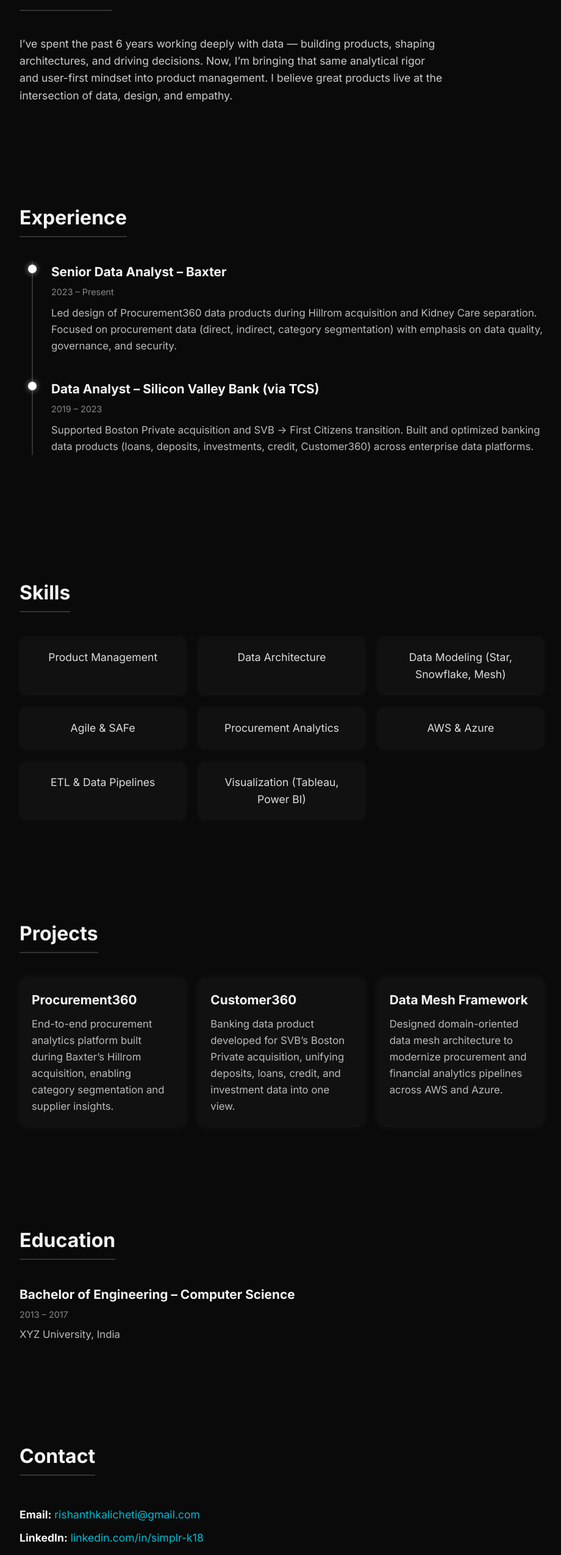
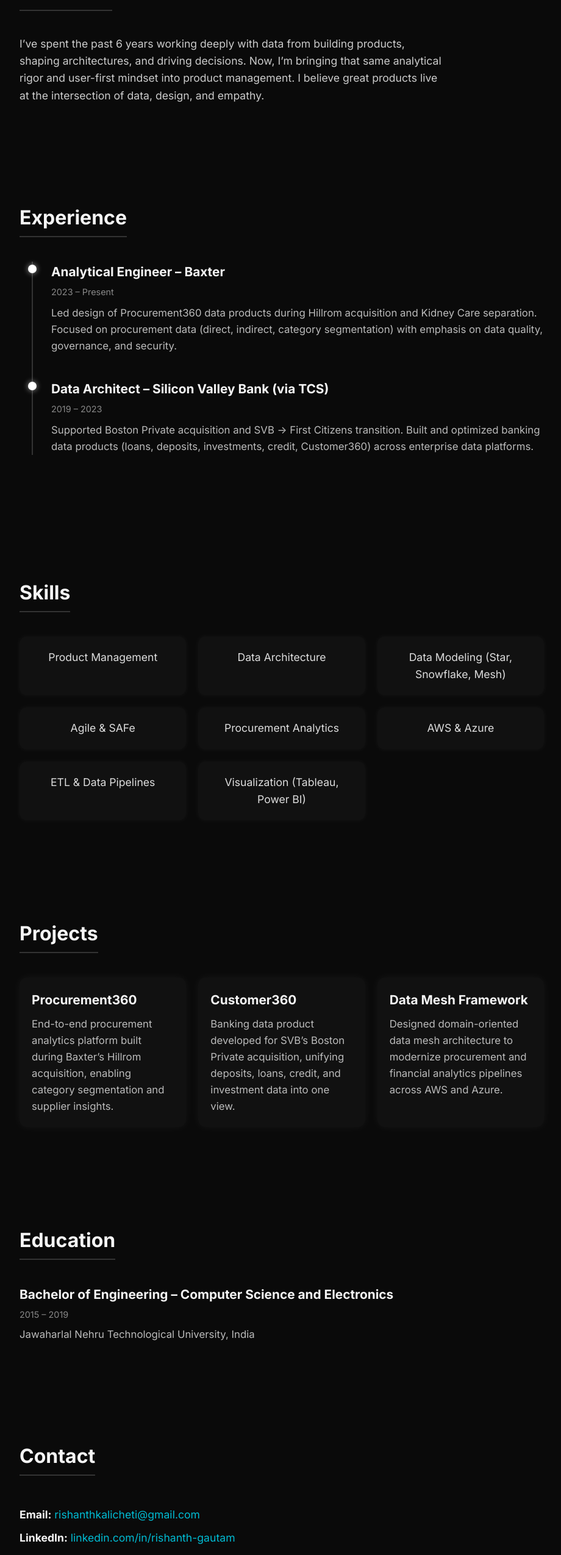
Before and after one commit to simplr-k18/my-resume, a plain HTML site: page index.html in a window 1280 px wide. Shown: the part 920-3470 px from the top of the page at 61% size, without its empty margins (178-1098 px from the left). Drawn offline with Linux system fonts and the light colour scheme.

Commit message:
Update index.html

```diff
--- a/index.html
+++ b/index.html
@@ -18,7 +18,7 @@
   <section class="about" id="about">
     <h2>About Me</h2>
     <p>
-      I’ve spent the past 6 years working deeply with data — building products, shaping architectures, and driving decisions.
+      I’ve spent the past 6 years working deeply with data from building products, shaping architectures, and driving decisions.
       Now, I’m bringing that same analytical rigor and user-first mindset into product management.
       I believe great products live at the intersection of data, design, and empathy.
     </p>
@@ -30,7 +30,7 @@
       <div class="timeline-item">
         <div class="timeline-dot"></div>
         <div class="timeline-content">
-          <h3>Senior Data Analyst – Baxter</h3>
+          <h3>Analytical Engineer – Baxter</h3>
           <span class="time">2023 – Present</span>
           <p>
             Led design of Procurement360 data products during Hillrom acquisition
@@ -42,7 +42,7 @@
       <div class="timeline-item">
         <div class="timeline-dot"></div>
         <div class="timeline-content">
-          <h3>Data Analyst – Silicon Valley Bank (via TCS)</h3>
+          <h3>Data Architect – Silicon Valley Bank (via TCS)</h3>
           <span class="time">2019 – 2023</span>
           <p>
             Supported Boston Private acquisition and SVB → First Citizens transition.
@@ -89,9 +89,9 @@
   <section class="education" id="education">
     <h2>Education</h2>
     <div class="edu-item">
-      <h3>Bachelor of Engineering – Computer Science</h3>
-      <span class="time">2013 – 2017</span>
-      <p>XYZ University, India</p>
+      <h3>Bachelor of Engineering – Computer Science and Electronics</h3>
+      <span class="time">2015 – 2019</span>
+      <p>Jawaharlal Nehru Technological University, India</p>
     </div>
   </section>
 
@@ -99,7 +99,7 @@
     <h2>Contact</h2>
     <div class="contact-info">
       <p><strong>Email:</strong> <a href="mailto:rishanthkalicheti@gmail.com">rishanthkalicheti@gmail.com</a></p>
-      <p><strong>LinkedIn:</strong> <a href="https://linkedin.com/in/rishanth-gautam" target="_blank">linkedin.com/in/simplr-k18</a></p>
+      <p><strong>LinkedIn:</strong> <a href="https://linkedin.com/in/rishanth-gautam" target="_blank">linkedin.com/in/rishanth-gautam</a></p>
       <p><strong>GitHub:</strong> <a href="https://github.com/simplr-k18" target="_blank">github.com/simplr-k18</a></p>
     </div>
   </section>
```
